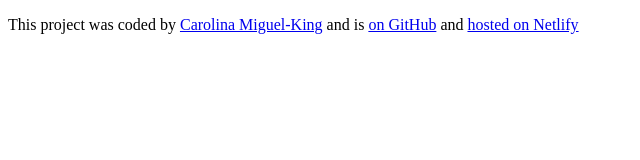
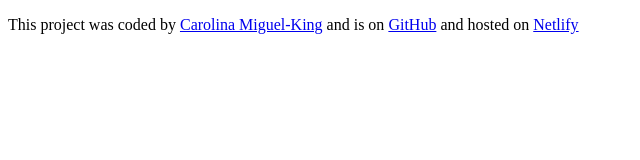
Before and after one commit to csmmiguel/my-meteo-app, a plain HTML site: page index.html in a window 1280 px wide. Shown: the full height of the page, 0-640 px from the left. Drawn offline with Linux system fonts and the light colour scheme.

Commit message:
updated text footer

```diff
--- a/index.html
+++ b/index.html
@@ -11,13 +11,13 @@
         <a href="https://github.com/csmmiguel" target="_blank"
           >Carolina Miguel-King</a
         >
-        and is
-        <a href="https://github.com/csmmiguel?tab=repositories" target="_blank">
-          on GitHub</a
+        and is on
+        <a href="https://github.com/csmmiguel?tab=repositories" target="_blank"
+          >GitHub</a
         >
-        and
+        and hosted on
         <a href="https://meteoapp-shecodes.netlify.app/" target="_blank"
-          >hosted on Netlify</a
+          >Netlify</a
         >
       </p>
     </footer>
```
